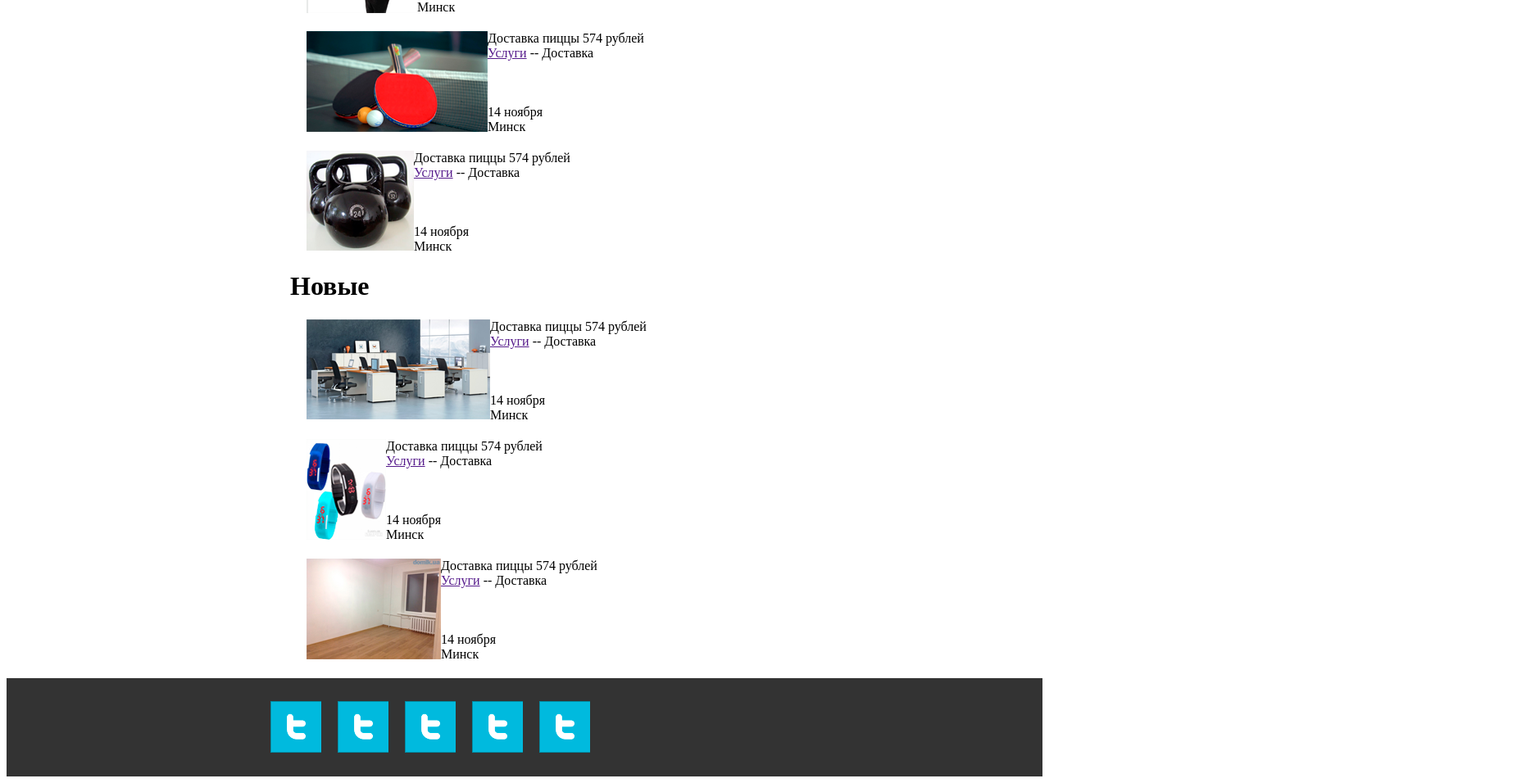
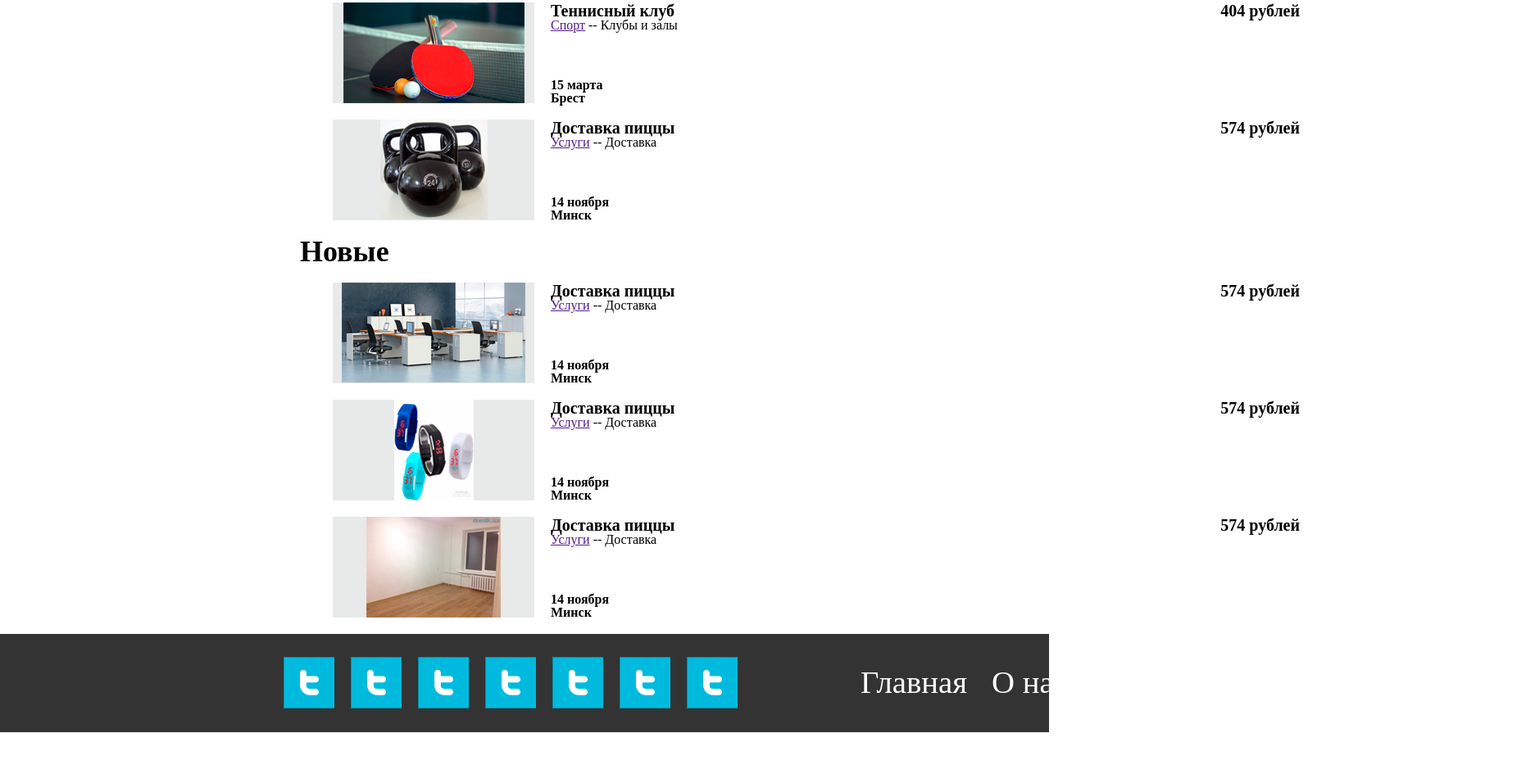
Before and after one commit to probelholub/bulletin_board, a plain HTML site: page index.html in a window 1280 px wide. Shown: the part 681-1637 px from the top of the page at 82% size, 1862 px wide, since content can reach past the window. After the commit the page ends 1575 px from the top, so only its background shows below. Drawn offline with Linux system fonts and the light colour scheme.

Commit message:
second result

```diff
--- a/index.html
+++ b/index.html
@@ -3,16 +3,19 @@
 <head>
 	<meta charset="UTF-8">
 	<title>Document</title>
+	<link rel="stylesheet" type="text/css" href="styles/css_reset.css">
 	<link rel="stylesheet" type="text/css" href="styles/style_main.css">
 	<link rel="stylesheet" type="text/css" href="styles/style_sidebar.css">
 	<link rel="stylesheet" type="text/css" href="styles/style_content.css">
+	<link rel="stylesheet" type="text/css" href="styles/style_footer.css">
+
 </head>
 <body>
 	<div id="wrapper">
 		<div id="header">
 			<div id="circle"></div>
 
-			<ul id="headUl">
+			<ul id="head_list">
 				<li><a href="">Главная</a></li>
 				<li><a href="">О нас</a></li>
 				<li><a href="">Создать объявление</a></li>
@@ -54,25 +57,38 @@
 		</div>
 
 		<div id="content">
+
 			<h1 class="headerPop">Популярные</h1>
 
 			<div class="contentReg">
 				<div class="section">
-					<img src="images/pizza.png" class="imageM">
+					<div class="image_wrapper"><img src="images/pizza.png"></div>
 					<p>
-						Доставка пиццы <span class="forSpan">574 рублей</span><br><a href="">Услуги</a> -- Доставка <br><br><br><br>14 ноября <br> Минск
+						<div class="adName">Доставка пиццы</div>
+						<div class="adPrice">574 рублей</div>
+						<div><a href="">Услуги</a> -- Доставка</div>
+						<div class="adDate">14 ноября</div>
+						<div class="adPlace">Минск</div>
 					</p>
 				</div>
 				<div class="section">
-					<img src="images/tennis.png" class="imageM">
+					<div class="image_wrapper"><img src="images/tennis.png"></div>
 					<p>
-						Доставка пиццы <span class="forSpan">574 рублей</span><br><a href="">Услуги</a> -- Доставка <br><br><br><br>14 ноября <br> Минск
+						<div class="adName">Теннисный клуб</div>
+						<div class="adPrice">404 рублей</div>
+						<div><a href="">Спорт</a> -- Клубы и залы</div>
+						<div class="adDate">15 марта</div>
+						<div class="adPlace">Брест</div>
 					</p>
 				</div>
 				<div class="section">
-					<img src="images/gym.png" class="imageM">
+					<div class="image_wrapper"><img src="images/gym.png"></div>
 					<p>
-						Доставка пиццы <span class="forSpan">574 рублей</span><br><a href="">Услуги</a> -- Доставка <br><br><br><br>14 ноября <br> Минск
+						<div class="adName">Доставка пиццы</div>
+						<div class="adPrice">574 рублей</div>
+						<div><a href="">Услуги</a> -- Доставка</div>
+						<div class="adDate">14 ноября</div>
+						<div class="adPlace">Минск</div>
 					</p>
 				</div>
 			</div>
@@ -81,21 +97,33 @@
 
 			<div class="contentReg">
 				<div class="section">
-					<img src="images/office.png" class="imageM">
+					<div class="image_wrapper"><img src="images/office.png"></div>
 					<p>
-						Доставка пиццы <span class="forSpan">574 рублей</span><br><a href="">Услуги</a> -- Доставка <br><br><br><br>14 ноября <br> Минск
+						<div class="adName">Доставка пиццы</div>
+						<div class="adPrice">574 рублей</div>
+						<div><a href="">Услуги</a> -- Доставка</div>
+						<div class="adDate">14 ноября</div>
+						<div class="adPlace">Минск</div>
 					</p>
 				</div>
 				<div class="section">
-					<img src="images/clock.png" class="imageM">
+					<div class="image_wrapper"><img src="images/clock.png"></div>
 					<p>
-						Доставка пиццы <span class="forSpan">574 рублей</span><br><a href="">Услуги</a> -- Доставка <br><br><br><br>14 ноября <br> Минск
+						<div class="adName">Доставка пиццы</div>
+						<div class="adPrice">574 рублей</div>
+						<div><a href="">Услуги</a> -- Доставка</div>
+						<div class="adDate">14 ноября</div>
+						<div class="adPlace">Минск</div>
 					</p>
 				</div>
 				<div class="section">
-					<img src="images/home.png" class="imageM">
+					<div class="image_wrapper"><img src="images/home.png"></div>
 					<p>
-						Доставка пиццы <span class="forSpan">574 рублей</span><br><a href="">Услуги</a> -- Доставка <br><br><br><br>14 ноября <br> Минск
+						<div class="adName">Доставка пиццы</div>
+						<div class="adPrice">574 рублей</div>
+						<div><a href="">Услуги</a> -- Доставка</div>
+						<div class="adDate">14 ноября</div>
+						<div class="adPlace">Минск</div>
 					</p>
 				</div>
 			</div>
@@ -103,14 +131,27 @@
 		</div>
 
 		<div id="footer">
-			<ul id="footerUl">
+
+			<div id="footer_list">
+				<ul>
 					<li><a href="https://twitter.com/" target="_blank"><img src="images/logo/twitter_logo.png"></a></li>
 					<li><a href="https://twitter.com/" target="_blank"><img src="images/logo/twitter_logo.png"></a></li>
 					<li><a href="https://twitter.com/" target="_blank"><img src="images/logo/twitter_logo.png"></a></li>
 					<li><a href="https://twitter.com/" target="_blank"><img src="images/logo/twitter_logo.png"></a></li>
 					<li><a href="https://twitter.com/" target="_blank"><img src="images/logo/twitter_logo.png"></a></li>
+					<li><a href="https://twitter.com/" target="_blank"><img src="images/logo/twitter_logo.png"></a></li>
+					<li><a href="https://twitter.com/" target="_blank"><img src="images/logo/twitter_logo.png"></a></li>
+				</ul>
+			</div>
 
+			<div id="footer_list_2">
+				<ul>
+					<li><a href="">Главная</a></li>
+					<li><a href="">О нас</a></li>
+					<li><a href="">Создать объявление</a></li>
 				</ul>
+			</div>
+
 		</div>
 	</div>
 </body>
--- /dev/null
+++ b/styles/css_reset.css
@@ -0,0 +1,47 @@
+/* http://meyerweb.com/eric/tools/css/reset/
+   v2.0 | 20110126
+   License: none (public domain) */
+
+html, body, div, span, applet, object, iframe,
+h1, h2, h3, h4, h5, h6, p, blockquote, pre,
+a, abbr, acronym, address, big, cite, code,
+del, dfn, em, img, ins, kbd, q, s, samp,
+small, strike, strong, sub, sup, tt, var,
+b, u, i, center,
+dl, dt, dd, ol, ul, li,
+fieldset, form, label, legend,
+table, caption, tbody, tfoot, thead, tr, th, td,
+article, aside, canvas, details, embed,
+figure, figcaption, footer, header, hgroup,
+menu, nav, output, ruby, section, summary,
+time, mark, audio, video {
+	margin: 0;
+	padding: 0;
+	border: 0;
+	font-size: 100%;
+	font: inherit;
+	vertical-align: baseline;
+}
+/* HTML5 display-role reset for older browsers */
+article, aside, details, figcaption, figure,
+footer, header, hgroup, menu, nav, section {
+	display: block;
+}
+body {
+	line-height: 1;
+}
+ol, ul {
+	list-style: none;
+}
+blockquote, q {
+	quotes: none;
+}
+blockquote:before, blockquote:after,
+q:before, q:after {
+	content: '';
+	content: none;
+}
+table {
+	border-collapse: collapse;
+	border-spacing: 0;
+}
--- a/styles/style_content.css
+++ b/styles/style_content.css
@@ -1,17 +1,68 @@
-.imageM {
-	float: left;
-	background-size: contain;
-	background-color: #E8EAE9;
+#content {
+	margin-left: 366px;
 }
 
 .contentReg {
-	margin: 0 366px;
+	margin: 0;
+	padding: 0;
 }
 
 .headerPop {
-	margin-left: 346px;
+	margin: 0;
+	padding: 0;
+	font-size: 36px;
+	font-weight: bold;
 }
 
 .section {
-	margin: 20px auto;
+	padding: 0;
+	margin: 20px 20px;
+	width: 1200px;
+	height: 123px;
 }
+
+.image_wrapper {
+	margin: 0;
+	padding: 0;
+	width: 246px;
+	height: 123px;
+	margin: 0 20px;
+	text-align: center;
+	background-color: #E8EAE9;
+	float: left;
+}
+
+.adName {
+	font-size: 20px;
+	font-weight: bold;
+}
+
+.adPrice {
+	font-size: 20px;
+	font-weight: bold;
+	position: relative;
+	float: right;
+	top: -123px;
+	left: 0px;
+	clear: both;
+}
+
+.adDate {
+	font-weight: bold;
+	margin-left: 10px;
+	position: relative;
+	float: bottom;
+	clear: both;
+	top: -50px;
+	left: 276px;
+}
+
+.adPlace {
+	font-weight: bold;
+	margin-left: 10px;
+	position: relative;
+	float: bottom;
+	clear: both;
+	top: -50px;
+	left: 276px
+}
--- /dev/null
+++ b/styles/style_footer.css
@@ -0,0 +1,39 @@
+#footer_list {
+	float: left;
+	list-style: none;
+	margin-left: 346px;
+	padding-top: 27px;
+	width: 640px;
+	height: 80px;
+}
+
+#footer_list li {
+	float: left;
+	margin-right: 20px;
+}
+
+#footer_list_2 {
+	list-style: none;
+	padding: 0;
+	margin-left: 1050px;
+	padding-top: 40px;
+	font-size: 38.75px;
+	width: 670px;
+	height: 60px;
+	/* outline: 2px solid #cccccc; */
+}
+
+#footer_list_2 li {
+	float: left;
+	margin-right: 30px;
+}
+
+#footer_list_2 li a {
+	text-decoration: none;
+	color: #FFFFFF;
+}
+
+#footer_list_2 li a:hover {
+	color: #FFFFFF;
+	outline: 2px solid #FFFFFF;
+}
--- a/styles/style_main.css
+++ b/styles/style_main.css
@@ -21,64 +21,42 @@
 	background-color: #E8EAE9;
 }
 
-
 #footer {
+	margin: 0;
+	padding: 0;
 	height: 120px;
 	background-color: #333333;
 }
 
 /*Внешний вид заголовка*/
-#headUl {
+#head_list {
 	list-style: none;
 	padding: 0;
 	margin: 0 auto;
 	font-size: 38.75px;
 	width: 640px;
 	height: 50px;
-	/* outline: 2px solid #cccccc; */
 	position: absolute;
 	top: 26px;
 	left: 612px;
 }
 
-#headUl li {
+#head_list li {
 	float: left;
 	margin-left: 10px;
 	margin-right: 10px;
 }
 
-#headUl li a {
+#head_list li a {
 	text-decoration: none;
 	color: #000000;
 }
 
-#headUl li a:hover {
+#head_list li a:hover {
 	color: #000000;
 	outline: 2px solid #000000;
 }
 /*Внешний вид заголовка*/
-
-/*Внешний вид окончания*/
-#footerUl {
-	list-style: none;
-	padding: 0;
-	margin: 0 auto;
-	font-size: 38.75px;
-	width: 640px;
-	height: 50px;
-	/* outline: 2px solid #cccccc; */
-	position: relative;
-	top: 27px;
-	left: 0px;
-}
-
-#footerUl li {
-	float: left;
-	margin-left: 10px;
-	margin-right: 10px;
-}
-
-/*Внешний вид окончания*/
 
  #circle{
 	width: 163px;
--- a/styles/style_sidebar.css
+++ b/styles/style_sidebar.css
@@ -6,16 +6,15 @@
 	color: #000000;
 	width: 1236px;
 	height: 205px;
-	/* outline: 2px solid #cccccc; */
 	position: relative;
-	top: 115px;
+	top: 100px;
 	left: 332px;
 }
 
 .menu_list {
 	width: 250px;
 	float: left;
-	padding: 25px 42px 25px 120px;
+	padding: 30px 42px 30px 120px;
 }
 .menu_list a{
 	display: block;
@@ -24,14 +23,11 @@
 }
 
 .menu_list li a:hover {
-
 	outline: 2px solid #000000;
 }
 
-
-
 /* Вложенное меню */
-.menu_drop {
+.menu_drop{
 	list-style: none;
 	padding: 0;
 	margin: 0;
@@ -55,7 +51,7 @@
 	padding: 10px 42px 10px 120px;
 }
 
-.menu_list:active .menu_drop{
+.menu_list:active .menu_drop {
 	display: block;
 }
 
```
Lines whose indentation alone changed are shown as unchanged.
